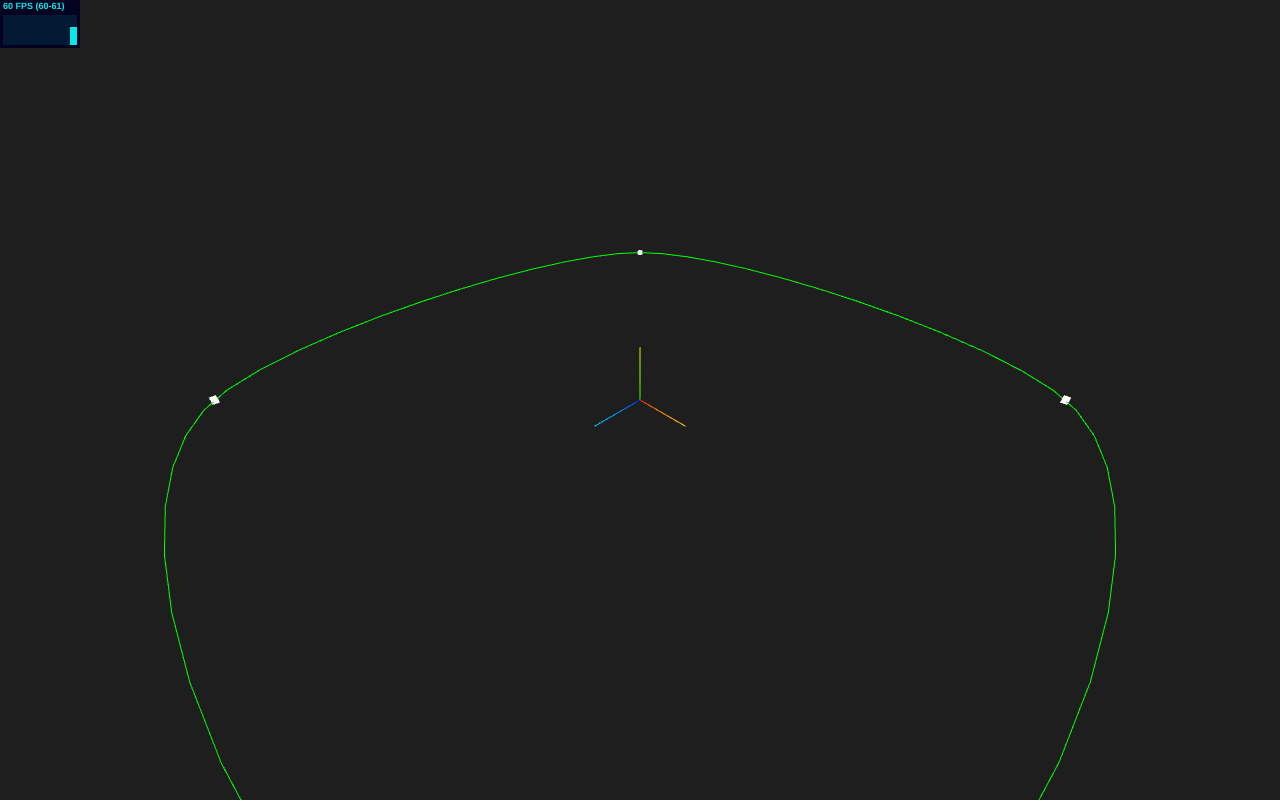
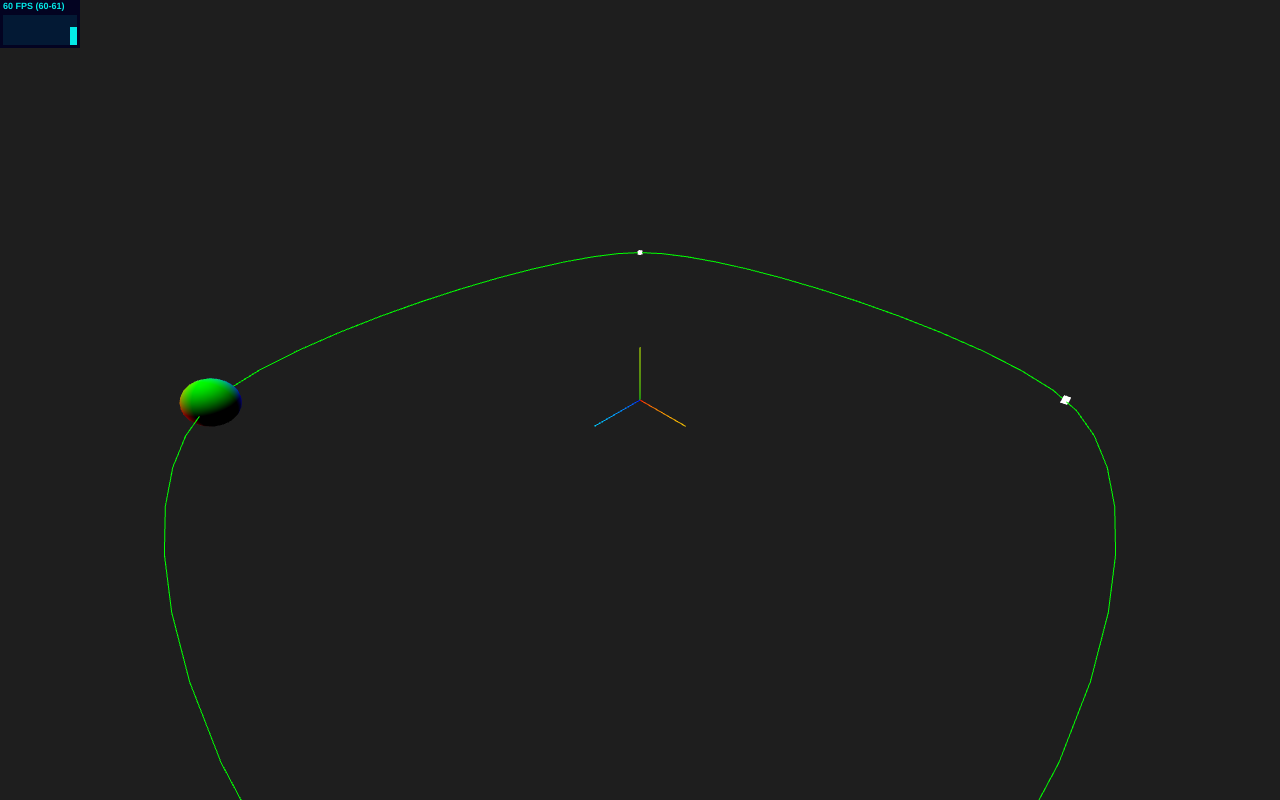
Before and after one commit to LeomharT/threejs-learn, a website built with Vite: page threejs-curve-follow.html in a window 1280 px wide. Built offline with nearby package versions, Linux system fonts and the light colour scheme.

Commit message:
feat: curve follow example

```diff
--- a/src/ts/threejs.curve-fllow.ts
+++ b/src/threejs.curve-fllow/index.ts
@@ -7,17 +7,21 @@ import {
   Color,
   CurvePath,
   Group,
+  IcosahedronGeometry,
   Line,
   LineBasicMaterial,
   Mesh,
   MeshBasicMaterial,
   PerspectiveCamera,
   Scene,
+  ShaderMaterial,
   Vector3,
   WebGLRenderer,
 } from 'three';
 import { OrbitControls } from 'three/examples/jsm/Addons.js';
 import Stats from 'three/examples/jsm/libs/stats.module.js';
+import fragmentShader from './shader/fragment.glsl?raw';
+import vertexShader from './shader/vertex.glsl?raw';
 
 const el = document.querySelector('#root') as HTMLDivElement;
 
@@ -77,10 +81,11 @@ for (const p of initialPoints) {
   const material = boxMaterial.clone();
   material.color.setRGB(Math.random(), Math.random(), Math.random());
 
-  const box = new Mesh(boxGeometry, boxMaterial);
-  box.position.copy(p);
-  handles.add(box);
+  const handle = new Mesh(boxGeometry, boxMaterial);
+  handle.position.copy(p);
+  handles.add(handle);
 }
+
 scene.add(handles);
 
 const curve = new CatmullRomCurve3(initialPoints, true, 'centripetal');
@@ -94,6 +99,17 @@ const lineMaterial = new LineBasicMaterial({ color: 0x00ff00 });
 const line = new Line(lineGeometry, lineMaterial);
 
 scene.add(line);
+
+// Sphere
+const sphereGeometry = new IcosahedronGeometry(0.1, 3);
+const sphereMaterial = new ShaderMaterial({
+  vertexShader,
+  fragmentShader,
+});
+const sphere = new Mesh(sphereGeometry, sphereMaterial);
+sphere.scale.setScalar(4.0);
+sphere.position.copy(curvePath.getPoint(0) as Vector3);
+scene.add(sphere);
 
 /**
  * Helpers
@@ -117,6 +133,14 @@ function render(time: number = 0) {
   const deltaTime = elapsedTime - prevTime;
   prevTime = elapsedTime;
 
+  // Sphere position
+  const current = (prevTime * 0.1) % 1;
+  const position = curvePath.getPointAt(current) as Vector3;
+  const direction = curvePath.getTangentAt(current) as Vector3;
+
+  sphere.position.copy(position);
+  sphere.lookAt(position.add(direction));
+
   // Update
   controls.update(deltaTime);
   state.update();
--- /dev/null
+++ b/src/threejs.curve-fllow/shader/fragment.glsl
@@ -0,0 +1,10 @@
+varying vec2 vUv;
+varying vec3 vNormal;
+
+void main()
+{
+    vec2 uv = vUv;
+    vec3 normal = vNormal;
+
+    gl_FragColor = vec4(normal, 1.0);
+}
--- /dev/null
+++ b/src/threejs.curve-fllow/shader/vertex.glsl
@@ -0,0 +1,11 @@
+varying vec2 vUv;
+varying vec3 vNormal;
+
+void main()
+{
+    gl_Position = projectionMatrix * modelViewMatrix * vec4(position, 1.0);
+
+    // Varying
+    vUv = uv;
+    vNormal = normal;
+}
--- a/threejs-curve-follow.html
+++ b/threejs-curve-follow.html
@@ -13,6 +13,6 @@
   </head>
   <body>
     <div id="root"></div>
-    <script type="module" src="/src/ts/threejs.curve-fllow.ts"></script>
+    <script type="module" src="/src/threejs.curve-fllow/index.ts"></script>
   </body>
 </html>
```
